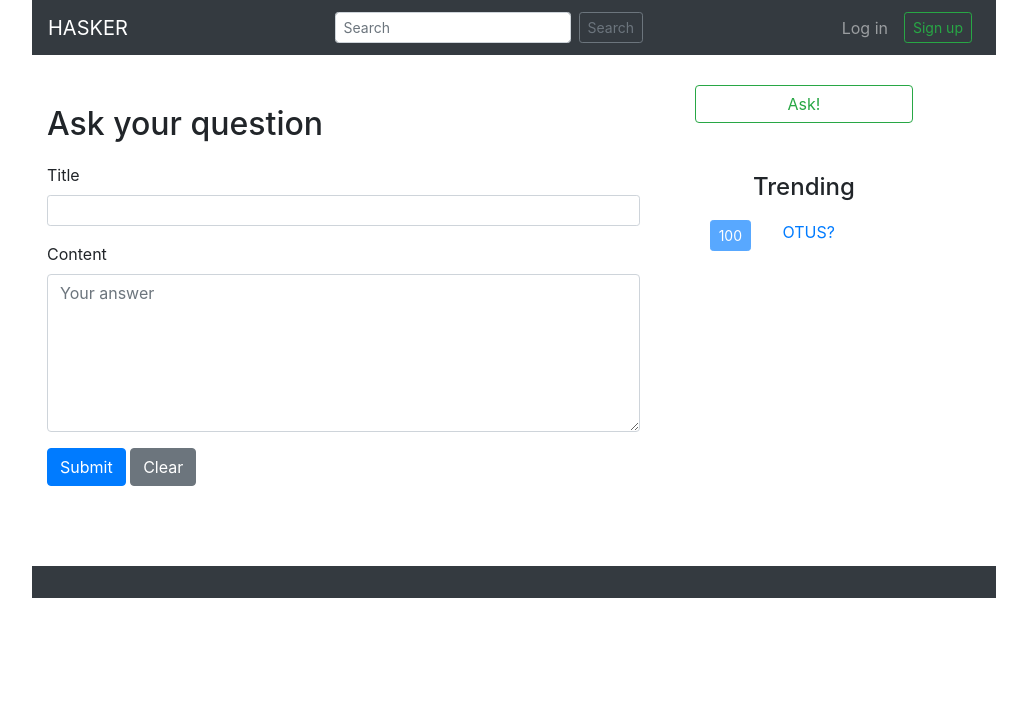
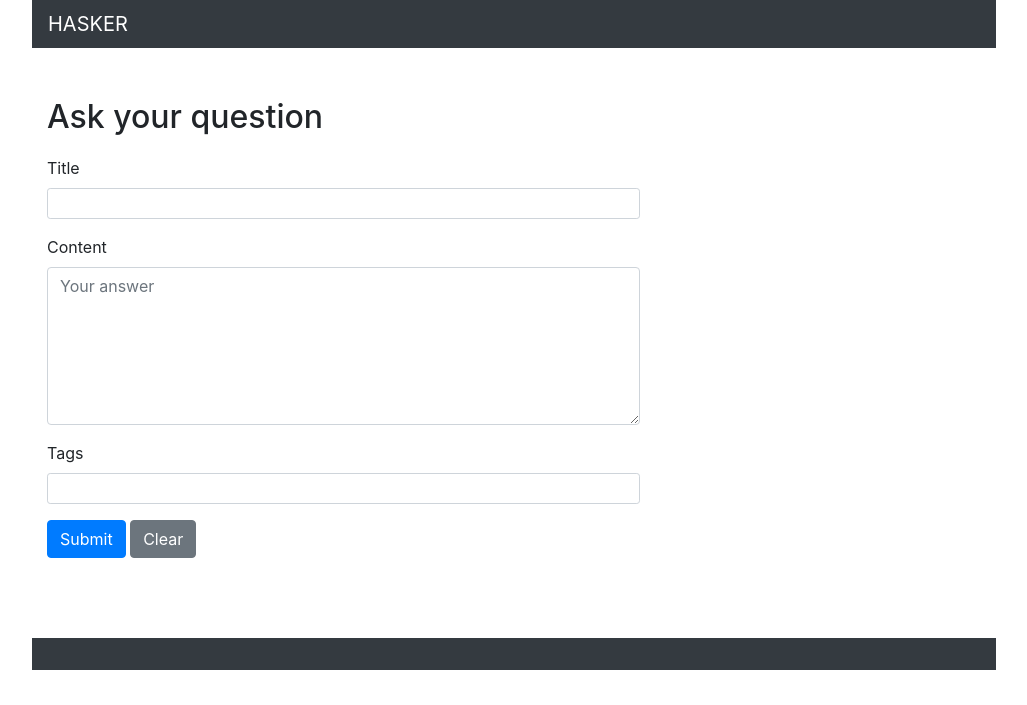
Before and after one commit to Amarok00/Django_project_hasker, a Django app: page /questions/add/ in a window 1280 px wide. Shown: the top 705 px of the page, without its empty margins (126-1153 px from the left). Run offline with Django 4.2, Linux system fonts and the light colour scheme; data that the repository does not hold is empty; some libraries are stand-ins or nearby versions.

Commit message:
Refactor codebase for question-answer platform.

```diff
--- a/hw_7/questions/forms.py
+++ b/hw_7/questions/forms.py
@@ -25,12 +25,30 @@ class AnswerForm(forms.Form):
 
 
 class QuestionForm(forms.ModelForm):
+    tags = forms.CharField(max_length=100, required=False)  # Define the tags field
+
     class Meta:
         model = Question
-        fields = ["title", "content"]
+        fields = ["title", "content", "tags"]  # Include the tags field in the form
 
-    def clean_title(self):
-        provided_title = self.cleaned_data.get("title")
-        if Question.objects.filter(title=provided_title).exists():
-            raise forms.ValidationError("A question with this title already exists")
-        return provided_title
+    def clean_tags(self):
+        provided_tags = self.cleaned_data.get("tags")
+        if not provided_tags:
+            return []
+        tags = provided_tags.split()
+        if len(tags) > 3:
+            raise forms.ValidationError("You can only provide up to 3 tags")
+        return tags
+
+    def save(self, commit=True):
+        question = super().save(commit=False)
+        if self.request:
+            question.author = self.request.user  # Update to associate the user with the question
+        if commit:
+            question.save()
+        return question
+
+    def __init__(self, *args, **kwargs):
+        self.request = kwargs.pop("request", None)
+        super().__init__(*args, **kwargs)
+        print("Form fields:", self.fields)
--- a/hw_7/questions/models.py
+++ b/hw_7/questions/models.py
@@ -20,7 +20,7 @@ class Question(models.Model):
     status = models.IntegerField(choices=QUESTION_STATUS, default=0)
     votes = models.IntegerField(default=0)
 
-    def __str___(self):
+    def __str__(self):
         return self.title
 
     def get_answers_number(self):
--- a/hw_7/questions/templates/questions/make_question.html
+++ b/hw_7/questions/templates/questions/make_question.html
@@ -1,13 +1,48 @@
-{% extends "base.html" %}
+<!doctype html>
+<html lang="en">
+  <head>
+    <!-- Required meta tags -->
+    <meta charset="utf-8">
+    <meta name="viewport"
+      content="width=device-width, initial-scale=1, shrink-to-fit=no">
 
-{% block title %}<title>Hasker: ask</title>{% endblock %}
+    <!-- Bootstrap CSS -->
+    <link rel="stylesheet"
+      href="https://maxcdn.bootstrapcdn.com/bootstrap/4.0.0/css/bootstrap.min.css"
+      integrity="sha384-Gn5384xqQ1aoWXA+058RXPxPg6fy4IWvTNh0E263XmFcJlSAwiGgFAW/dAiS6JXm"
+      crossorigin="anonymous">
 
-{% block content %}
+    <!-- TITLE -->
+    <title>Hasker: ask</title>
     {% load static %}
 
-  <form method="post" action="{% url 'questions:make_question' %}"  style="margin-bottom:40px; margin-top:40px; margin-left:15px; margin-right:25px;">
+  </head>
+  <body style="position: relative; min-height: 100%;">
+    <div class="container-fluid" style="max-width:80%;">
+      <div class="container-fluid">
+        <!-- Navbar without the form -->
+        <nav class="navbar navbar-dark bg-dark py-1">
+          <!-- Navbar content -->
+          <a class="navbar-brand" href="{% url 'questions:index' %}">
+            HASKER
+          </a>
+        </nav>
+      </div>
+
+      <div class="container-fluid"
+        style="margin-top: 10px; min-height:100%; position:relative; margin-bottom: 40px">
+        <div class="row">
+          <div class="col-8">
+            <!-- CONTENT -->
+            <form method="post" action="{% url 'questions:make_question' %}"
+              style="margin-bottom:40px; margin-top:40px; margin-left:15px; margin-right:25px;">
               {% csrf_token %}
-    <legend><h2 style="margin-bottom:20px;">Ask your question</h2></legend>
+              <legend><h2 style="margin-bottom:20px;">Ask your
+                  question</h2></legend>
+
+              <form method="post" action="{% url 'questions:make_question' %}"
+                style="margin-bottom:40px; margin-top:40px; margin-left:15px; margin-right:25px;">
+                {% csrf_token %}
 
                 {% if error_message %}
                 <div class="alert alert-warning" role="alert">
@@ -16,12 +51,16 @@
                 {% endif %}
                 {% for field in form %}
                 <div class="mb-3" style="margin-bottom:40px;">
-      <label for="{{ field.html_name }}" class="form-label">{{ field.label }}</label>
+                  <label for="{{ field.id_for_label }}" class="form-label">{{ field.label }}</label>
                   {% if field.field.widget.input_type %}
-      <input class="form-control form-control-sm" type="{{ field.field.widget.input_type }}" id="{{ field.id_for_label }}" name="{{ field.html_name }}">
+                  <input class="form-control form-control-sm"
+                    type="{{ field.field.widget.input_type }}"
+                    id="{{ field.id_for_label }}" name="{{ field.html_name }}">
 
                   {% else %}
-      <textarea class="form-control" id="{{ field.id_for_label }}" name="{{ field.html_name }}" rows="6" placeholder="Your answer"></textarea>
+                  <textarea class="form-control" id="{{ field.id_for_label }}"
+                    name="{{ field.html_name }}" rows="6"
+                    placeholder="Your answer"></textarea>
                   {% endif %}
                   {% if field.help_text %}
                   <small style="color: grey">{{ field.help_text }}</small>
@@ -33,8 +72,30 @@
                   {% endfor %}
                 </div>
                 {% endfor %}
-    <input type="submit" class="btn btn-primary" value="Submit"></input>
-    <input type="reset" class="btn btn-secondary" value="Clear"></input>
+
+                <input type="submit" class="btn btn-primary" value="Submit">
+                <input type="reset" class="btn btn-secondary" value="Clear">
               </form>
+              <!-- END CONTENT -->
+            </div>
+            <div class="col-3">
+              <!-- Additional content specific to this template goes here -->
+            </div>
+          </div>
+        </div>
+      </div>
 
-{% endblock %}
+      <!-- Footer -->
+      <div class="navbar-fixed-bottom row-fluid ">
+        <div class="container-fluid" style="max-width:80%; height: 25px;">
+          <div class="container-fluid">
+            <nav class="navbar navbar-dark bg-dark ">
+              <span class="navbar-text">
+
+              </span>
+            </nav>
+          </div>
+        </div>
+      </div>
+    </body>
+  </html>
--- a/hw_7/questions/urls.py
+++ b/hw_7/questions/urls.py
@@ -1,4 +1,5 @@
 from django.urls import path
+from . import views
 
 from .views import (
     IndexView,
@@ -8,7 +9,7 @@ from .views import (
     ShowQuestionView,
     MakeQuestionView,
     AlterFlagView,
-    AnswerVoteView,
+    answer_vote,
     QuestionVoteView,
 )
 
@@ -23,7 +24,7 @@ urlpatterns = [
     path("tag/<int:tag_id>", SearchTagView.as_view(), name="searchtag"),
     path(
         "answervote/<int:answer_id>/<int:vote>",
-        AnswerVoteView.as_view(),
+        answer_vote,
         name="answervote",
     ),
     path(
--- a/hw_7/questions/views.py
+++ b/hw_7/questions/views.py
@@ -2,8 +2,9 @@ from django.conf import settings
 from django.contrib.auth.decorators import login_required
 from django.core.paginator import Paginator
 from django.db.models import Q
-from django.http import HttpResponseRedirect
+from django.http import Http404, HttpResponseRedirect
 from django.shortcuts import get_object_or_404, redirect, render
+from django.urls import reverse_lazy
 from django.views import View
 from django.contrib.auth.mixins import LoginRequiredMixin
 from django.contrib.auth.decorators import login_required
@@ -12,6 +13,7 @@ from hasker.signals import question_answered
 from .forms import AnswerForm, QuestionForm
 from .helpers import save_tags
 from .models import Answer, Question, Tag, Voters
+from django.views.generic.edit import CreateView
 
 num_pages = settings.ELEMENTS_PER_PAGE
 
@@ -113,25 +115,20 @@ class ShowQuestionView(View):
         return HttpResponseRedirect(request.META["HTTP_REFERER"])
 
 
-class MakeQuestionView(View):
+class MakeQuestionView(CreateView):
+    model = Question
+    form_class = QuestionForm
     template_name = "questions/make_question.html"
+    success_url = reverse_lazy("questions:index")
 
-    def get(self, request):
-        form = QuestionForm()
-        context = {"form": form}
-        return render(request, self.template_name, context)
+    def form_valid(self, form):
+        print("Inside form_valid method")
+        form.instance.author = self.request.user
+        return super().form_valid(form)
 
-
-    def post(self, request):
-        form = QuestionForm(request.POST)
-        if form.is_valid():
-            question = form.save(commit=False)
-            question.author = request.user
-            question.save()
-            return redirect("questions:index")
-        else:
-            context = {"form": form}
-            return render(request, self.template_name, context)
+    def form_invalid(self, form):
+        print("Inside form_invalid method")
+        return super().form_invalid(form)
 
 
 class AlterFlagView(View):
@@ -156,15 +153,24 @@ class AlterFlagView(View):
         return HttpResponseRedirect(request.META["HTTP_REFERER"])
 
 
-class AnswerVoteView(View):
-    @login_required
-    def post(self, request, answer_id, vote=1):
-        answer = get_object_or_404(Answer, pk=answer_id)
-        if answer.author.id == request.user.id:
-            return HttpResponseRedirect(request.META["HTTP_REFERER"])
+@login_required
+def answer_vote(request, answer_id, vote=1):
+    try:
+        answer = Answer.objects.get(pk=answer_id)
+    except Answer.DoesNotExist:
+        raise Http404("Answer does not exist")
 
+    if answer.author.id == request.user.id:
+        # user cannot vote for his own answers
+        return HttpResponseRedirect(request.META["HTTP_REFERER"])
+
+    try:
         Voters.register_vote(object=answer, user_id=request.user.id, vote=vote)
-        return HttpResponseRedirect(request.META["HTTP_REFERER"])
+    except Exception as e:
+        # Handle the exception
+        print(f"An error occurred: {e}")
+
+    return HttpResponseRedirect(request.META["HTTP_REFERER"])
 
 
 class QuestionVoteView(View):
--- a/hw_7/templates/base.html
+++ b/hw_7/templates/base.html
@@ -10,6 +10,7 @@
 
     <!-- TITLE -->
     {% block title %}<title>Hasker - questions</title>{% endblock %}
+
     {% load static %}
 
 </head>
@@ -108,7 +109,9 @@
             </div>
         </div>
     </div>
+{% block me %}
 
+{% endblock %}
     <!-- Footer -->
     <div class="navbar-fixed-bottom row-fluid ">
         <div class="container-fluid" style="max-width:80%; height: 25px;">
```
Also changed, not shown: hw_7/questions/templates/questions/question.html (+7 -2 lines). Lines whose indentation alone changed are shown as unchanged.
